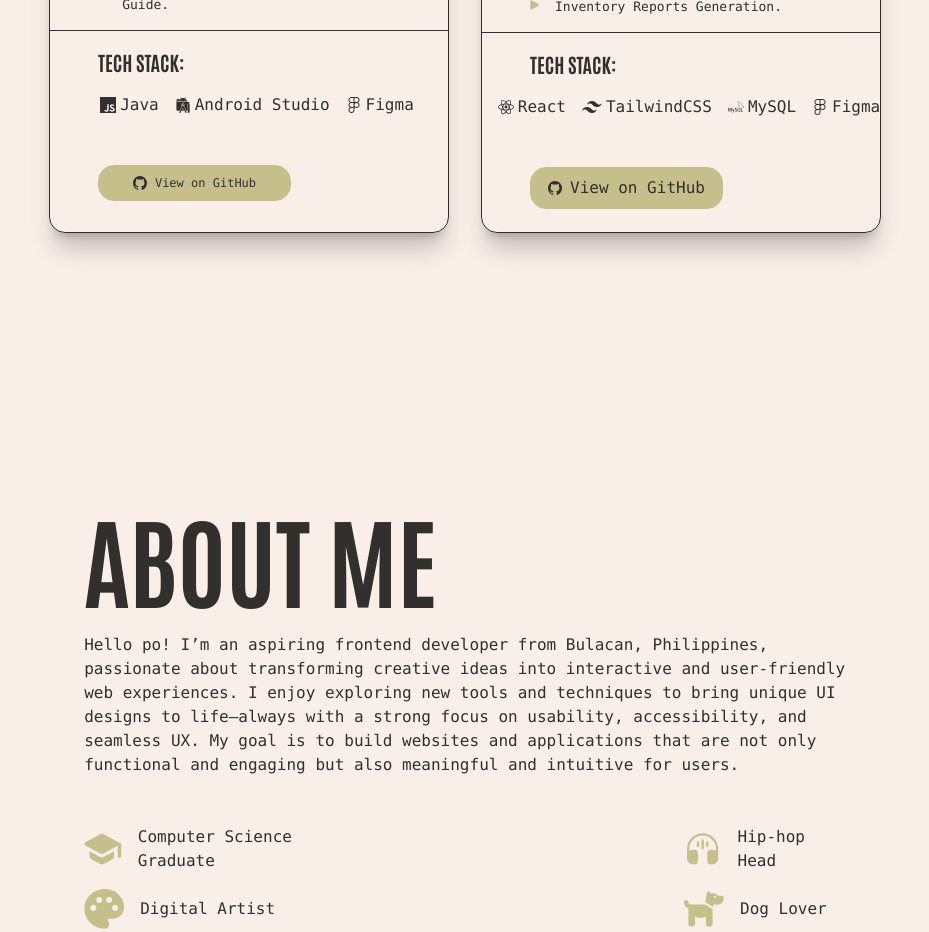
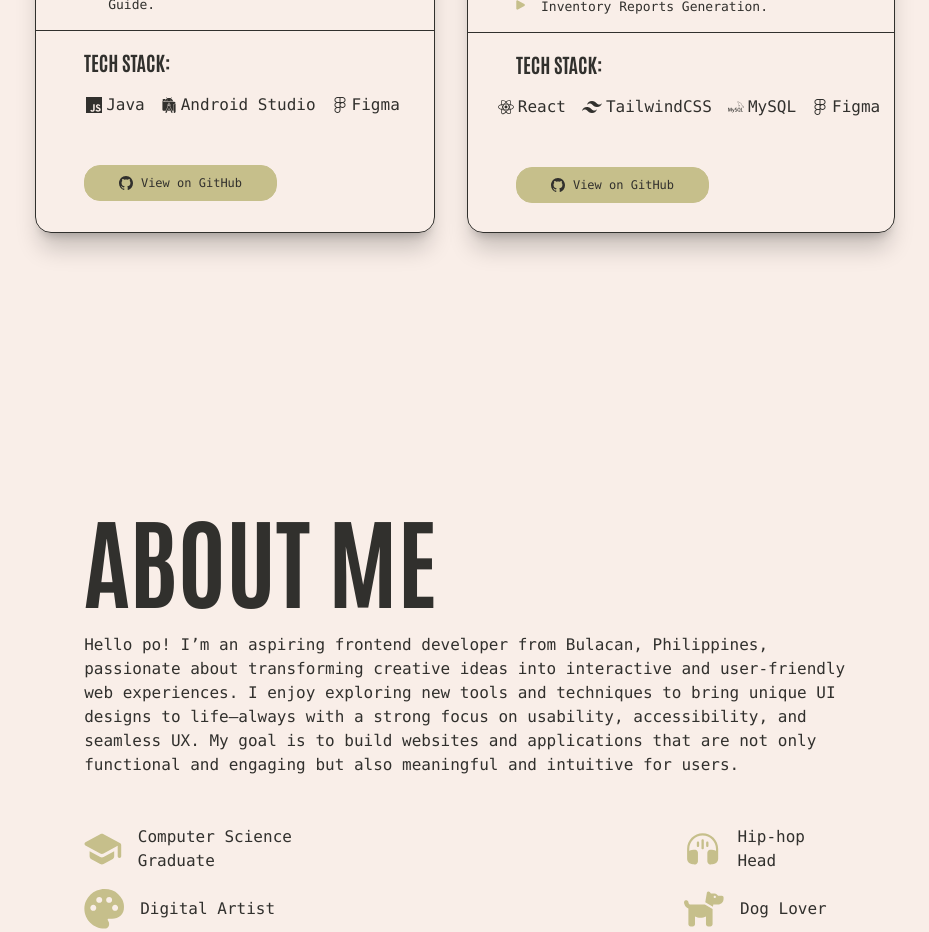
Before and after one commit to JaeYangLee/my-portfolio-website, a React (Vite) app: page / in a window 1280 px wide. Shown: the part 1280-2212 px from the top of the page, without its empty margins (175-1104 px from the left). Built offline with nearby package versions, Linux system fonts and the light colour scheme.

Commit message:
Fixed Width and Text Size on PcgInventoryCard

```diff
--- a/src/components/MyPortfolioPcgInventorySystemCard.jsx
+++ b/src/components/MyPortfolioPcgInventorySystemCard.jsx
@@ -7,7 +7,7 @@ function MyPortfolioPcgInventorySystemCard() {
   };
   return (
     <>
-      <div className="lg:m-0 md:ml-2 lg:w-[400px] lg:h-[550px] md:w-[370px] md:h-[560px] border border-[#31302D] shadow-xl/20 rounded-2xl text-[#31302D]">
+      <div className="lg:m-0 md:ml-2 lg:w-[428px] lg:h-[550px] md:w-[370px] md:h-[560px] border border-[#31302D] shadow-xl/20 rounded-2xl text-[#31302D]">
         <header className="flex flex-row items-center justify-center gap-4 p-4 ">
           <img src={CGISLogo} alt="CGIS-logo" className="w-[80px]" />
           <div className="flex flex-col gap-1">
@@ -215,7 +215,7 @@ function MyPortfolioPcgInventorySystemCard() {
               <p>Figma</p>
             </div>
           </div>
-          <div className="lg:pt-8 md:pt-4 flex flex-row items-start justify-start gap-4 font-mono lg:text-[16px] md:text-[12px]">
+          <div className="lg:pt-8 md:pt-4 flex flex-row items-start justify-start gap-4 font-mono lg:text-[12px] md:text-[12px]">
             <button
               className="w-[193px] flex flex-row items-center justify-center gap-2 p-2 border rounded-2xl border-[#C6BF8B] bg-[#C6BF8B] transition-transform ease-in transform duration-300 hover:cursor-pointer hover:bg-[#a49e6d] active:bg-[#726c42] active:text-[#F9EEE8]"
               onClick={handlePcgInventorySystemClick}
```
